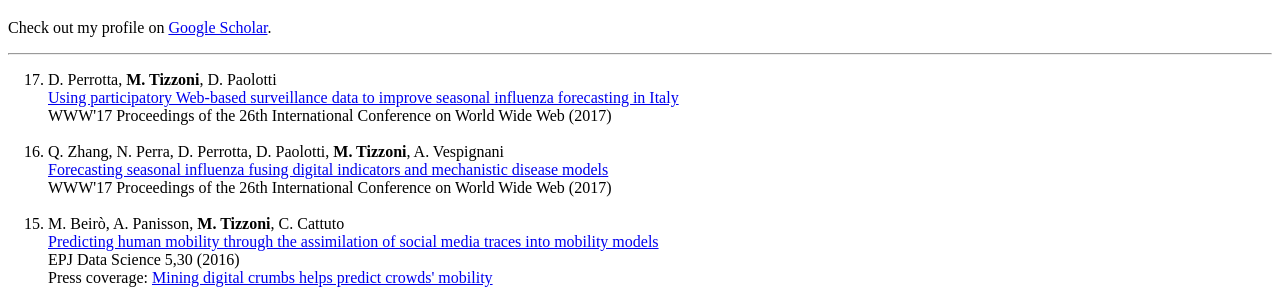
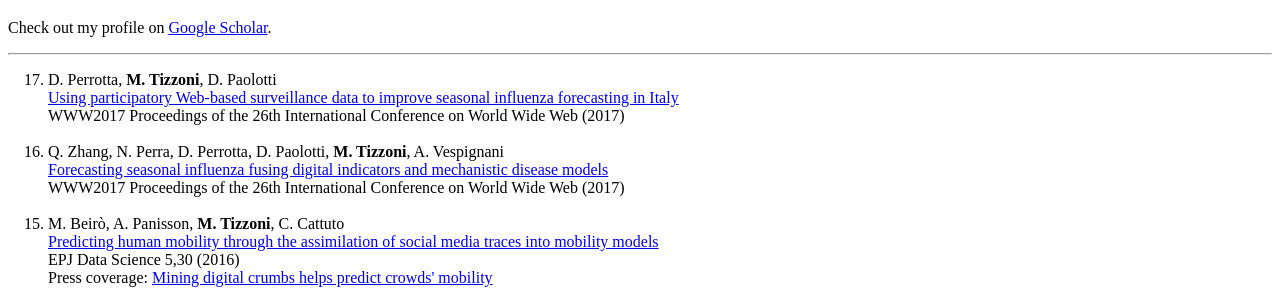
Before and after one commit to micheletizzoni/micheletizzoni.github.io, a Jekyll site: the page built from 3_publications.md, in a window 1280 px wide. Shown: the part 379-678 px from the top of the page. Built offline with Jekyll 4.4.1, drawn with Linux system fonts in a browser that asks for light colours; nearby versions of some CDN libraries; a style sheet for code colours, icons or effects is not loaded.

Commit message:
Fix tags

```diff
--- a/3_publications.md
+++ b/3_publications.md
@@ -15,13 +15,13 @@ Check out my profile on [Google Scholar][scholar].
 
   <li>D. Perrotta, <strong>M. Tizzoni</strong>, D. Paolotti<br>
   <a href="http://papers.www2017.com.au.s3-website-ap-southeast-2.amazonaws.com/proceedings/p303.pdf">Using participatory Web-based surveillance data to improve seasonal influenza forecasting in Italy</a><br>
-  WWW'17 Proceedings of the 26th International Conference on World Wide Web (2017)<br>
+  WWW2017 Proceedings of the 26th International Conference on World Wide Web (2017)<br>
   </li>
   <br>
 
   <li>Q. Zhang, N. Perra, D. Perrotta, D. Paolotti, <strong>M. Tizzoni</strong>, A. Vespignani<br>
   <a href="http://papers.www2017.com.au.s3-website-ap-southeast-2.amazonaws.com/proceedings/p311.pdf">Forecasting seasonal influenza fusing digital indicators and mechanistic disease models</a><br>
-  WWW'17 Proceedings of the 26th International Conference on World Wide Web (2017)<br>
+  WWW2017 Proceedings of the 26th International Conference on World Wide Web (2017)<br>
   </li>
   <br>
 
```
